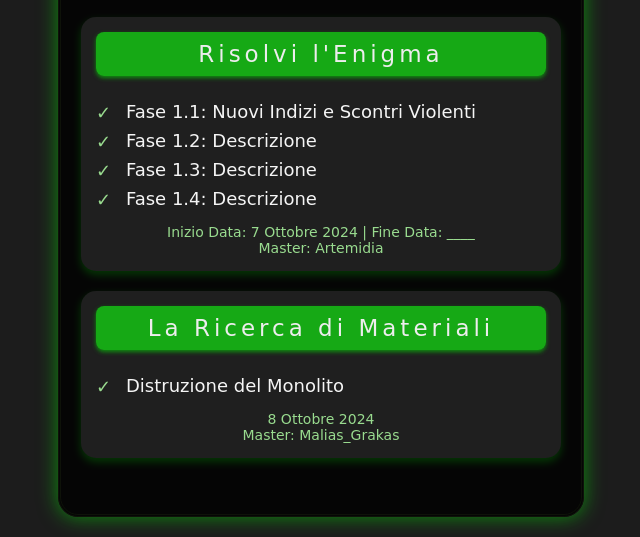
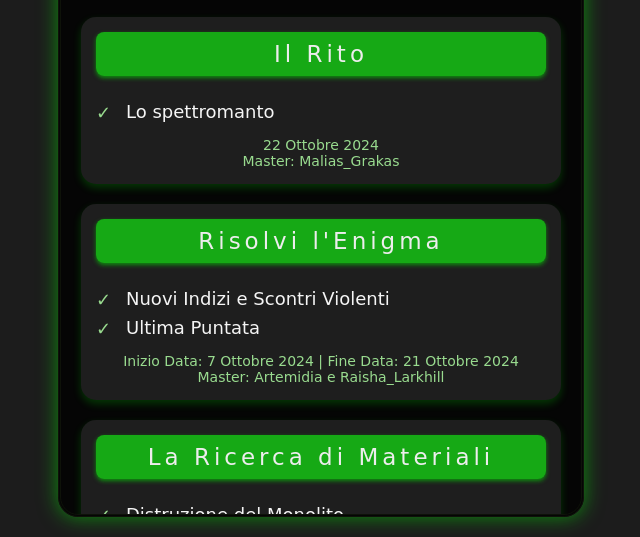
Before and after one commit to DottorCavallo/Grixquest, a plain HTML site: page index.html in a window 1280 px wide. Shown: the part 206-743 px from the top of the page, without its empty margins (319-959 px from the left). Drawn offline with Linux system fonts and the light colour scheme; a web font is replaced by a local one.

Commit message:
Update index.html

```diff
--- a/index.html
+++ b/index.html
@@ -137,17 +137,24 @@
       <img src="https://cdna.artstation.com/p/assets/images/images/032/745/822/original/javier-goblin-pixel-art3.gif?1607357222" alt="Goblin Icon">
       Avventure di un goblin
     </div>
+    <div class="quest-item">
+      <div class="quest-item-title">Il Rito</div>
+      <div class="quest-phases">
+        <div class="quest-phase"> Lo spettromanto</div>
+      </div>
+      <div class="quest-footer">
+        22 Ottobre 2024  <br> Master: Malias_Grakas
+      </div>
+    </div>
 
     <div class="quest-item">
       <div class="quest-item-title">Risolvi l'Enigma</div>
       <div class="quest-phases">
-        <div class="quest-phase">Fase 1.1: Nuovi Indizi e Scontri Violenti</div>
-        <div class="quest-phase">Fase 1.2: Descrizione</div>
-        <div class="quest-phase">Fase 1.3: Descrizione</div>
-        <div class="quest-phase">Fase 1.4: Descrizione</div>
+        <div class="quest-phase"> Nuovi Indizi e Scontri Violenti</div>
+        <div class="quest-phase">Ultima Puntata </div>
       </div>
       <div class="quest-footer">
-        Inizio Data: 7 Ottobre 2024 | Fine Data: ____ <br> Master: Artemidia
+        Inizio Data: 7 Ottobre 2024 | Fine Data: 21 Ottobre 2024 <br> Master: Artemidia e Raisha_Larkhill
       </div>
     </div>
 
```
